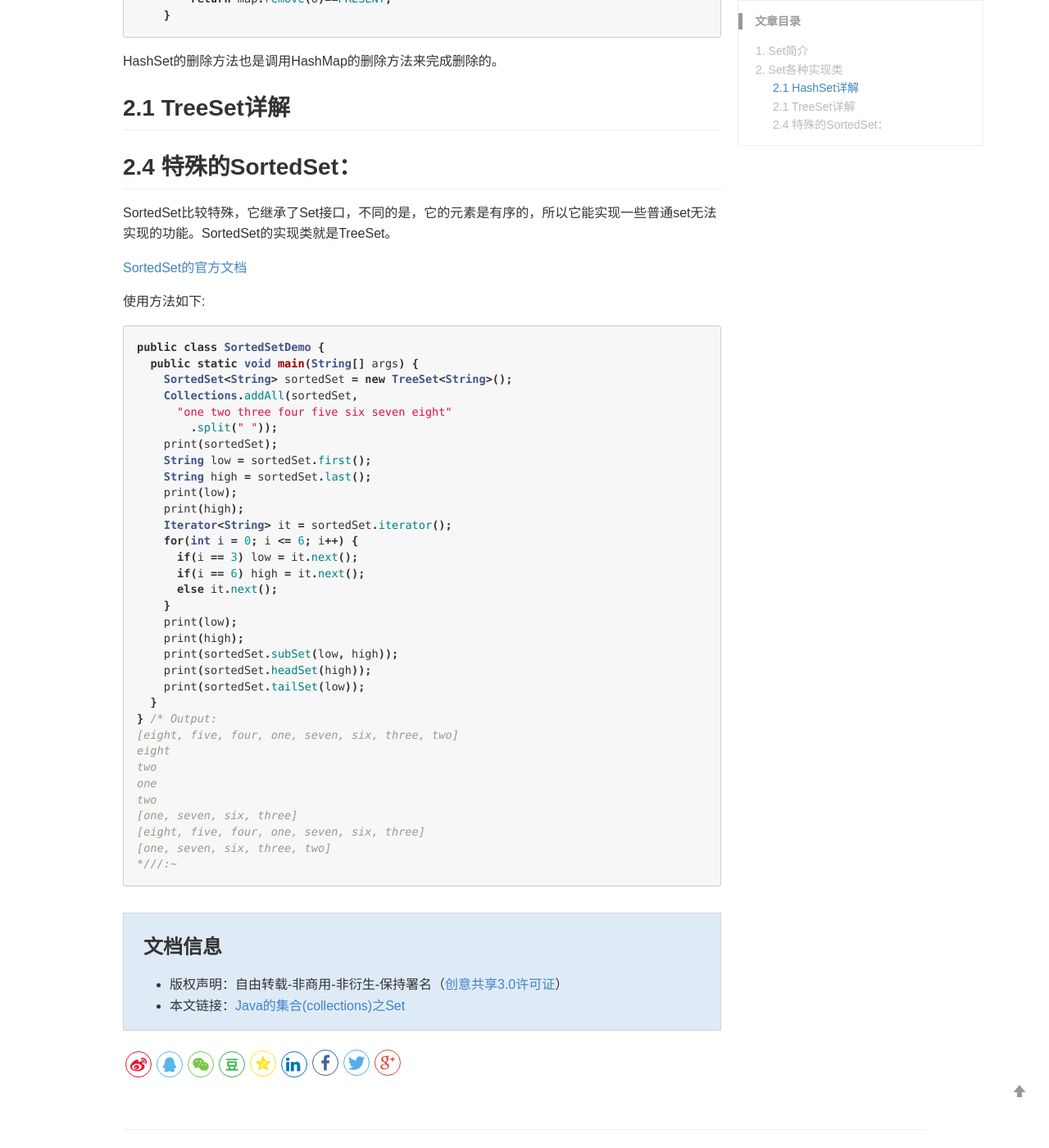
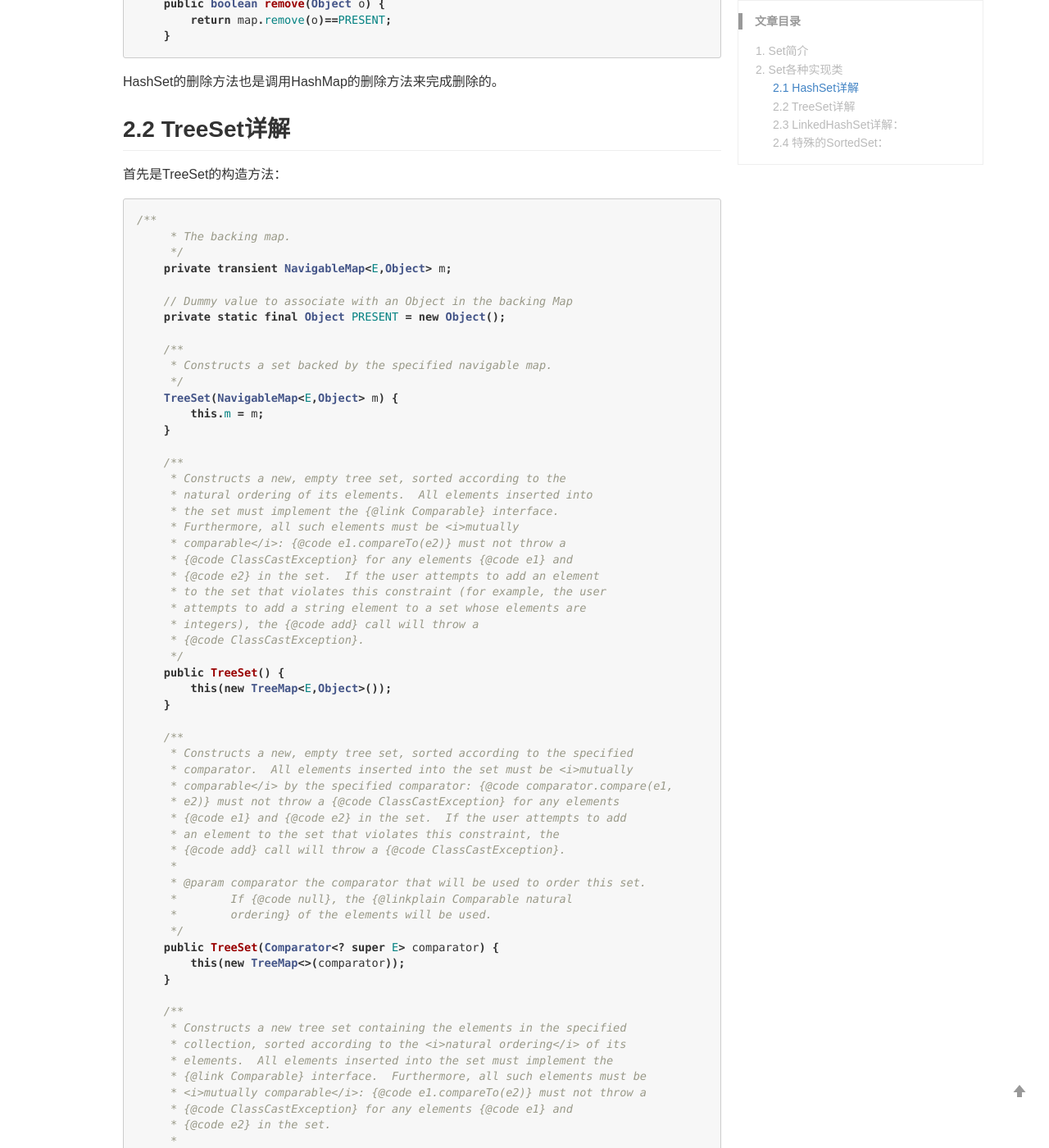
Before and after one commit to wenb1/wenb1.github.io, a Jekyll site: the page built from _posts/2020-05-11-java-collection-set.md, in a window 1280 px wide and 1400 px high, scrolled down 5158 px. Shown: the whole window at 82% size. Built offline with Jekyll 4.4.1, drawn with Linux system fonts in a browser that asks for light colours; comment, search, counter and statistics services are not loaded; some of the changed text lies outside the part shown.

Commit message:
modify blog

````diff
--- a/_posts/2020-05-11-java-collection-set.md
+++ b/_posts/2020-05-11-java-collection-set.md
@@ -174,7 +174,7 @@ private transient HashMap<E,Object> map;
     }
 ```
 
-可以看到HashSet有许多构造方法，不过底层还是用了HashMap来实现。HashSet保证去重的方法是把每一个要添加的元素作为HashMap的键值(key)插入到HashMap中，因为HashMap不能有重复的键值，自然保证了HashSet中元素的唯一。
+可以看到HashSet有许多构造方法，不过底层还是用了HashMap来实现。除了`HashSet(int initialCapacity, float loadFactor, boolean dummy)`这种初始化方式使用了LinkedHashMap。HashSet保证去重的方法是把每一个要添加的元素作为HashMap的键(key)插入到HashMap中，因为HashMap不能有重复的键值，自然保证了HashSet中元素的唯一。
 
 再来看看HashSet的添加方法：
 
@@ -228,7 +228,143 @@ HashSet的删除方法：
 
 HashSet的删除方法也是调用HashMap的删除方法来完成删除的。
 
-## 2.1 TreeSet详解
+## 2.2 TreeSet详解
+
+首先是TreeSet的构造方法：
+
+```java
+/**
+     * The backing map.
+     */
+    private transient NavigableMap<E,Object> m;
+
+    // Dummy value to associate with an Object in the backing Map
+    private static final Object PRESENT = new Object();
+
+    /**
+     * Constructs a set backed by the specified navigable map.
+     */
+    TreeSet(NavigableMap<E,Object> m) {
+        this.m = m;
+    }
+
+    /**
+     * Constructs a new, empty tree set, sorted according to the
+     * natural ordering of its elements.  All elements inserted into
+     * the set must implement the {@link Comparable} interface.
+     * Furthermore, all such elements must be <i>mutually
+     * comparable</i>: {@code e1.compareTo(e2)} must not throw a
+     * {@code ClassCastException} for any elements {@code e1} and
+     * {@code e2} in the set.  If the user attempts to add an element
+     * to the set that violates this constraint (for example, the user
+     * attempts to add a string element to a set whose elements are
+     * integers), the {@code add} call will throw a
+     * {@code ClassCastException}.
+     */
+    public TreeSet() {
+        this(new TreeMap<E,Object>());
+    }
+
+    /**
+     * Constructs a new, empty tree set, sorted according to the specified
+     * comparator.  All elements inserted into the set must be <i>mutually
+     * comparable</i> by the specified comparator: {@code comparator.compare(e1,
+     * e2)} must not throw a {@code ClassCastException} for any elements
+     * {@code e1} and {@code e2} in the set.  If the user attempts to add
+     * an element to the set that violates this constraint, the
+     * {@code add} call will throw a {@code ClassCastException}.
+     *
+     * @param comparator the comparator that will be used to order this set.
+     *        If {@code null}, the {@linkplain Comparable natural
+     *        ordering} of the elements will be used.
+     */
+    public TreeSet(Comparator<? super E> comparator) {
+        this(new TreeMap<>(comparator));
+    }
+
+    /**
+     * Constructs a new tree set containing the elements in the specified
+     * collection, sorted according to the <i>natural ordering</i> of its
+     * elements.  All elements inserted into the set must implement the
+     * {@link Comparable} interface.  Furthermore, all such elements must be
+     * <i>mutually comparable</i>: {@code e1.compareTo(e2)} must not throw a
+     * {@code ClassCastException} for any elements {@code e1} and
+     * {@code e2} in the set.
+     *
+     * @param c collection whose elements will comprise the new set
+     * @throws ClassCastException if the elements in {@code c} are
+     *         not {@link Comparable}, or are not mutually comparable
+     * @throws NullPointerException if the specified collection is null
+     */
+    public TreeSet(Collection<? extends E> c) {
+        this();
+        addAll(c);
+    }
+
+    /**
+     * Constructs a new tree set containing the same elements and
+     * using the same ordering as the specified sorted set.
+     *
+     * @param s sorted set whose elements will comprise the new set
+     * @throws NullPointerException if the specified sorted set is null
+     */
+    public TreeSet(SortedSet<E> s) {
+        this(s.comparator());
+        addAll(s);
+    }
+```
+
+我们从构造方法中看到，TreeSet的实现是依赖背后的NavigableMap。而所有的构造方法都是为了初始化NavigableMap。注意到，构造方法特别提到了，放到TreeSet里的元素必须实现了Comparable接口，也就是说，TreeSet要维护一个有顺序的Set必须是可比较的元素，否则顺序就无从谈起。
+
+而TreeSet的添加和删除和HashSet实现的方法非常类似，就不再分析了：
+
+```java
+/**
+     * Adds the specified element to this set if it is not already present.
+     * More formally, adds the specified element {@code e} to this set if
+     * the set contains no element {@code e2} such that
+     * <tt>(e==null&nbsp;?&nbsp;e2==null&nbsp;:&nbsp;e.equals(e2))</tt>.
+     * If this set already contains the element, the call leaves the set
+     * unchanged and returns {@code false}.
+     *
+     * @param e element to be added to this set
+     * @return {@code true} if this set did not already contain the specified
+     *         element
+     * @throws ClassCastException if the specified object cannot be compared
+     *         with the elements currently in this set
+     * @throws NullPointerException if the specified element is null
+     *         and this set uses natural ordering, or its comparator
+     *         does not permit null elements
+     */
+    public boolean add(E e) {
+        return m.put(e, PRESENT)==null;
+    }
+
+/**
+     * Removes the specified element from this set if it is present.
+     * More formally, removes an element {@code e} such that
+     * <tt>(o==null&nbsp;?&nbsp;e==null&nbsp;:&nbsp;o.equals(e))</tt>,
+     * if this set contains such an element.  Returns {@code true} if
+     * this set contained the element (or equivalently, if this set
+     * changed as a result of the call).  (This set will not contain the
+     * element once the call returns.)
+     *
+     * @param o object to be removed from this set, if present
+     * @return {@code true} if this set contained the specified element
+     * @throws ClassCastException if the specified object cannot be compared
+     *         with the elements currently in this set
+     * @throws NullPointerException if the specified element is null
+     *         and this set uses natural ordering, or its comparator
+     *         does not permit null elements
+     */
+    public boolean remove(Object o) {
+        return m.remove(o)==PRESENT;
+    }
+```
+
+## 2.3 LinkedHashSet详解：
+
+
 
 ## 2.4 特殊的SortedSet：
 
````
